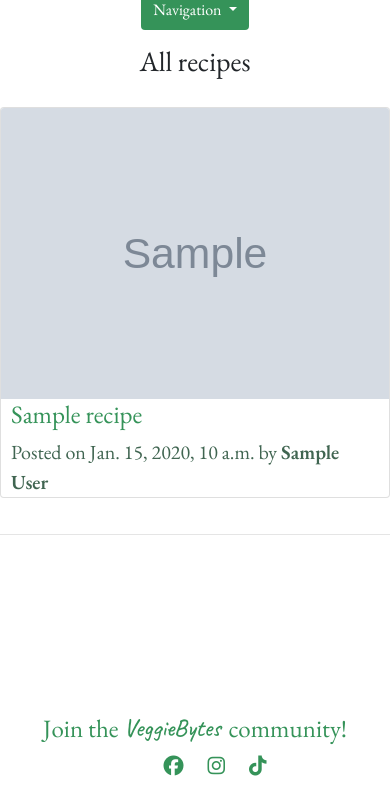
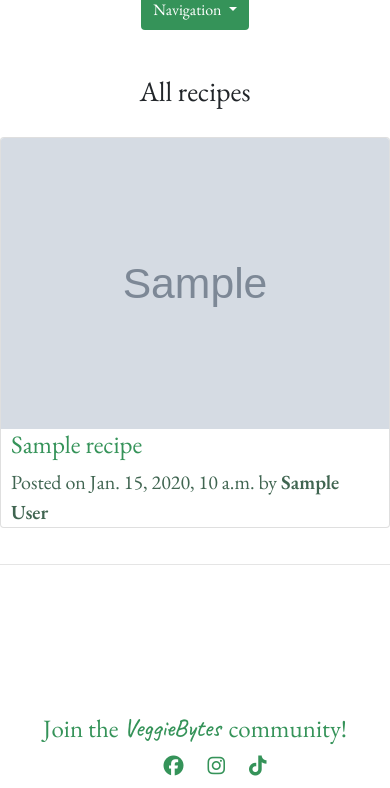
Before and after one commit to BGCG/project4, a Django app: template templates/all_recipes.html in a window 390 px wide. Shown: the part 81-869 px from the top of the page. Run offline with Django 3.2, Linux system fonts and the light colour scheme; the template is opened without the code that fills it: most values are stand-ins (such as "Sample title", 1, 10 or a date in 2020); grey boxes marked "Sample" are stand-in pictures; some libraries are stand-ins or nearby versions; some web fonts are replaced.

Commit message:
Add margin to content to fix spacing of header in small screens

```diff
--- a/static/css/style.css
+++ b/static/css/style.css
@@ -321,6 +321,10 @@ body>footer>ul,
 
 @media (max-width: 400px) {
 
+    #content {
+        margin-top: 30px;
+    }
+
     #logo,
     .dropdown {
         float: none;
--- a/veganrecipes/settings.py
+++ b/veganrecipes/settings.py
@@ -28,7 +28,7 @@ TEMPLATES_DIR = os.path.join(BASE_DIR, 'templates')
 SECRET_KEY = os.environ.get('SECRET_KEY')
 
 # SECURITY WARNING: don't run with debug turned on in production!
-DEBUG = True
+DEBUG = False
 
 X_FRAME_OPTIONS = 'SAMEORIGIN'
 
```
